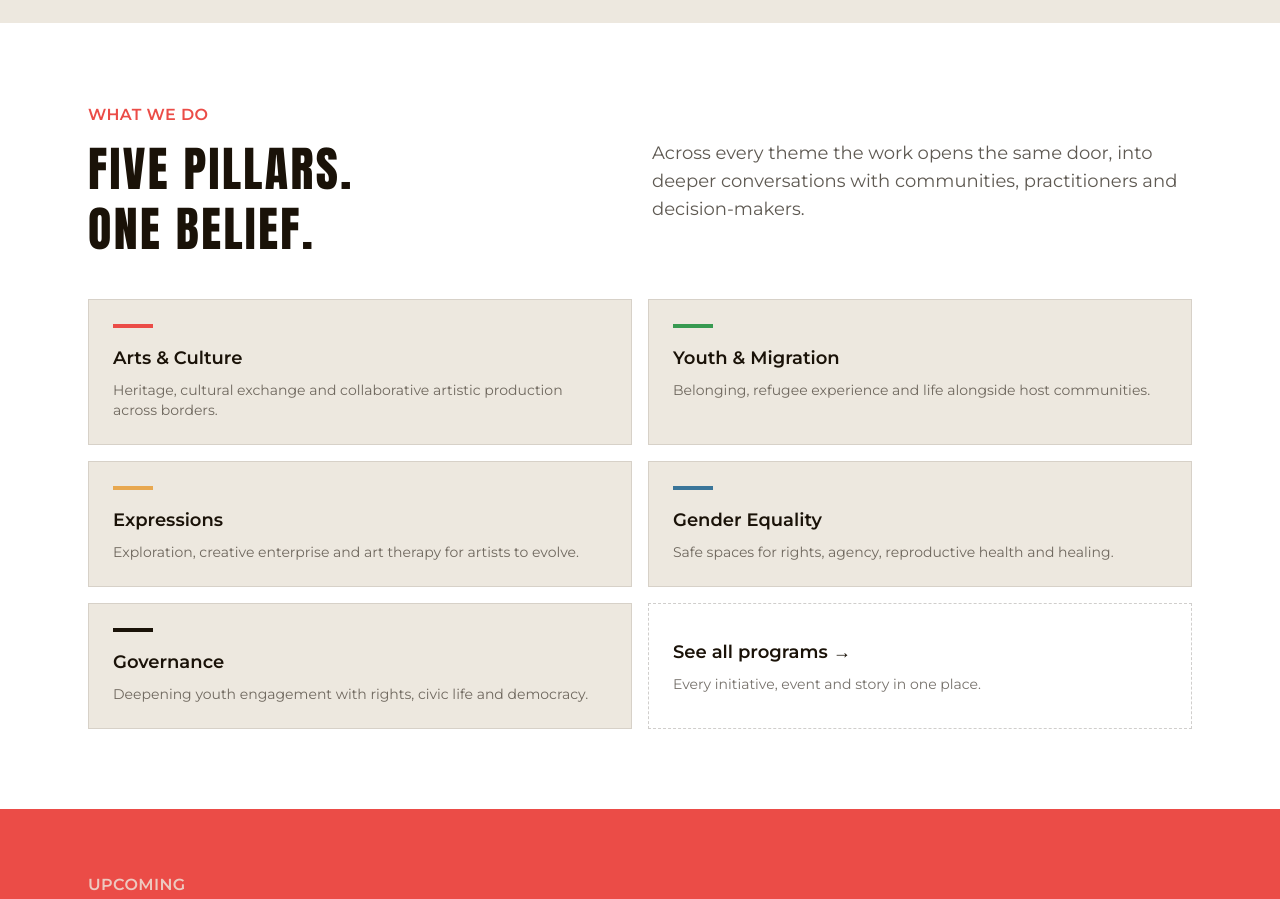
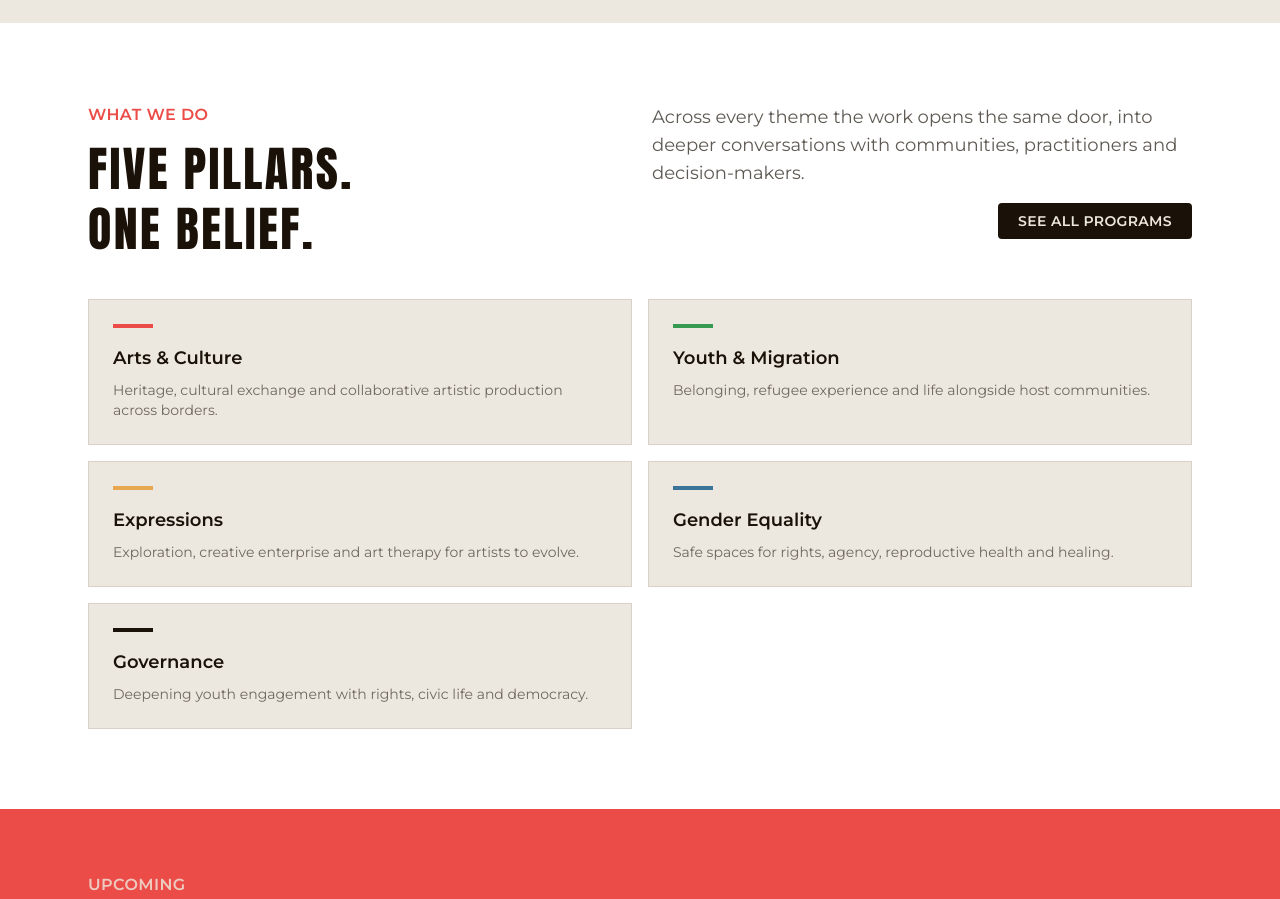
Before and after one commit to Jkosencha/Anika-Initiative, a React (Vite) app: page / in a window 1280 px wide. Shown: the part 1380-2279 px from the top of the page. Built offline with nearby package versions, Linux system fonts and the light colour scheme.

Commit message:
Link story cards to their detail pages, revamp buttons on Programs/Events CTAs

```diff
--- a/src/pages/Home.jsx
+++ b/src/pages/Home.jsx
@@ -22,9 +22,9 @@ const events = [
 ]
 
 const stories = [
-  { image: '/image7.jpg', theme: 'Arts & Culture', title: 'When a room becomes a stage for honest conversation' },
-  { image: '/image8.jpg', theme: 'Youth & Migration', title: 'A generation building belonging across borders' },
-  { image: '/image4.jpg', theme: 'Governance', title: 'The voice that keeps finding its way forward' },
+  { slug: 'sema-anika-forum', image: '/image7.jpg', theme: 'Arts & Culture', title: 'When a room becomes a stage for honest conversation' },
+  { slug: 'refupoet-belonging', image: '/image8.jpg', theme: 'Youth & Migration', title: 'A generation building belonging across borders' },
+  { slug: 'air-it-out', image: '/image4.jpg', theme: 'Gender & Development', title: 'Naming what silence protects' },
 ]
 
 const polaroid = (rotate) =>
@@ -136,10 +136,18 @@ function Home() {
                 One belief.
               </h2>
             </div>
-            <p className="self-center font-body text-lg text-ink/70">
-              Across every theme the work opens the same door, into deeper conversations with
-              communities, practitioners and decision-makers.
-            </p>
+            <div>
+              <p className="font-body text-lg text-ink/70">
+                Across every theme the work opens the same door, into deeper conversations with
+                communities, practitioners and decision-makers.
+              </p>
+              <NavLink
+                to="/programs"
+                className="mt-4 flex w-fit ml-auto items-center justify-center rounded bg-ink px-5 py-2 font-body text-sm font-semibold uppercase tracking-wide text-cream hover:opacity-90"
+              >
+                See All Programs
+              </NavLink>
+            </div>
           </div>
 
           <div className="mt-10 grid gap-4 sm:grid-cols-2">
@@ -150,15 +158,6 @@ function Home() {
                 <p className="mt-2 font-body text-sm text-ink/60">{pillar.description}</p>
               </div>
             ))}
-            <NavLink
-              to="/programs"
-              className="flex flex-col justify-center border border-dashed border-ink/20 p-6 hover:border-ink/40"
-            >
-              <p className="font-body text-lg font-semibold text-ink">See all programs &rarr;</p>
-              <p className="mt-2 font-body text-sm text-ink/60">
-                Every initiative, event and story in one place.
-              </p>
-            </NavLink>
           </div>
         </div>
       </section>
@@ -174,7 +173,7 @@ function Home() {
               to="/events"
               className="rounded bg-ink px-5 py-2 font-body text-sm font-semibold uppercase tracking-wide text-cream hover:opacity-90"
             >
-              See All Events &rarr;
+              See All Events
             </NavLink>
           </div>
 
@@ -204,7 +203,7 @@ function Home() {
 
         <div className="mt-10 grid gap-6 sm:grid-cols-3">
           {stories.map((story) => (
-            <div key={story.title}>
+            <div key={story.slug}>
               <img
                 src={story.image}
                 alt={story.title}
@@ -213,7 +212,7 @@ function Home() {
               <p className="mt-3 font-body text-xs font-semibold uppercase tracking-wide text-coral">{story.theme}</p>
               <p className="mt-1 font-body font-semibold text-ink">{story.title}</p>
               <NavLink
-                to="/stories"
+                to={`/stories/${story.slug}`}
                 className="mt-3 inline-block rounded bg-ink px-4 py-2 font-body text-xs font-semibold uppercase tracking-wide text-cream hover:opacity-90"
               >
                 Read Our Story
```
